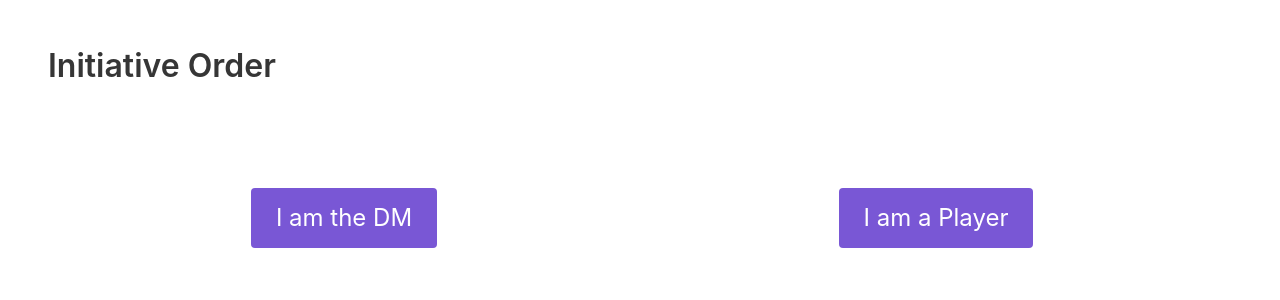
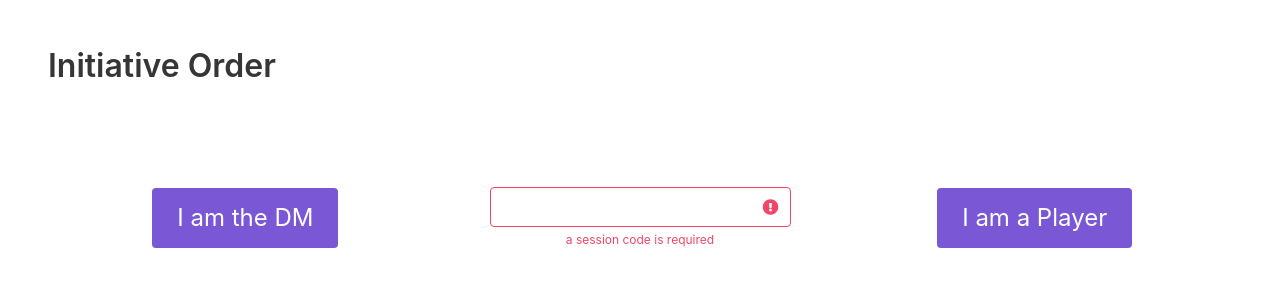
Before and after one commit to jmutchek/initiative, a Vue app: page / in a window 1280 px wide. Shown: the top 300 px of the page. Built offline with nearby package versions, Linux system fonts and the light colour scheme.

Commit message:
add session code input field

```diff
--- a/src/App.vue
+++ b/src/App.vue
@@ -16,6 +16,11 @@
       <div id='entrypoint' class='entrypoint' v-if="view === 'none'">
         <div class='door'>
           <b-button @click='enterDoor("DM")' class='centered is-large is-primary'>I am the DM</b-button>
+        </div>
+        <div class="door">
+          <b-field :type="passphraseInputStyle" :message="passphraseInputMessage">
+            <b-input v-model="passphrase" ></b-input>
+          </b-field>
         </div>
         <div class='door'>
           <b-button @click='enterDoor("PC")' class='centered is-large is-primary'>I am a Player</b-button>
@@ -64,7 +69,8 @@ export default {
     return {
       view: "none",
       playerName: "",
-      isRefreshing: false
+      isRefreshing: false,
+      passphrase: ""
     };
   },
   methods: {
@@ -73,8 +79,12 @@ export default {
       this.$eventHub.$emit('clear-rolls')
     },
     enterDoor(role) {
-      console.log ("entering the " + role + "'s view")
-      this.view = role
+      if (this.passphrase) {
+        console.log ("entering the " + role + "'s view")
+        this.view = role
+      } else {
+        this.passphraseInputStyle = "is-danger"
+      }
     },
     playerReady(name) {
       console.log("caught player-ready")
@@ -88,6 +98,14 @@ export default {
     refreshingType() {
       if (this.isRefreshing) return 'is-primary'
       else return 'is-light'
+    },
+    passphraseInputStyle() {
+      if (this.passphrase) return ''
+      else return 'is-danger'
+    },
+    passphraseInputMessage() {
+      if (this.passphrase) return ''
+      else return 'a session code is required'
     }
   }
 };
```
